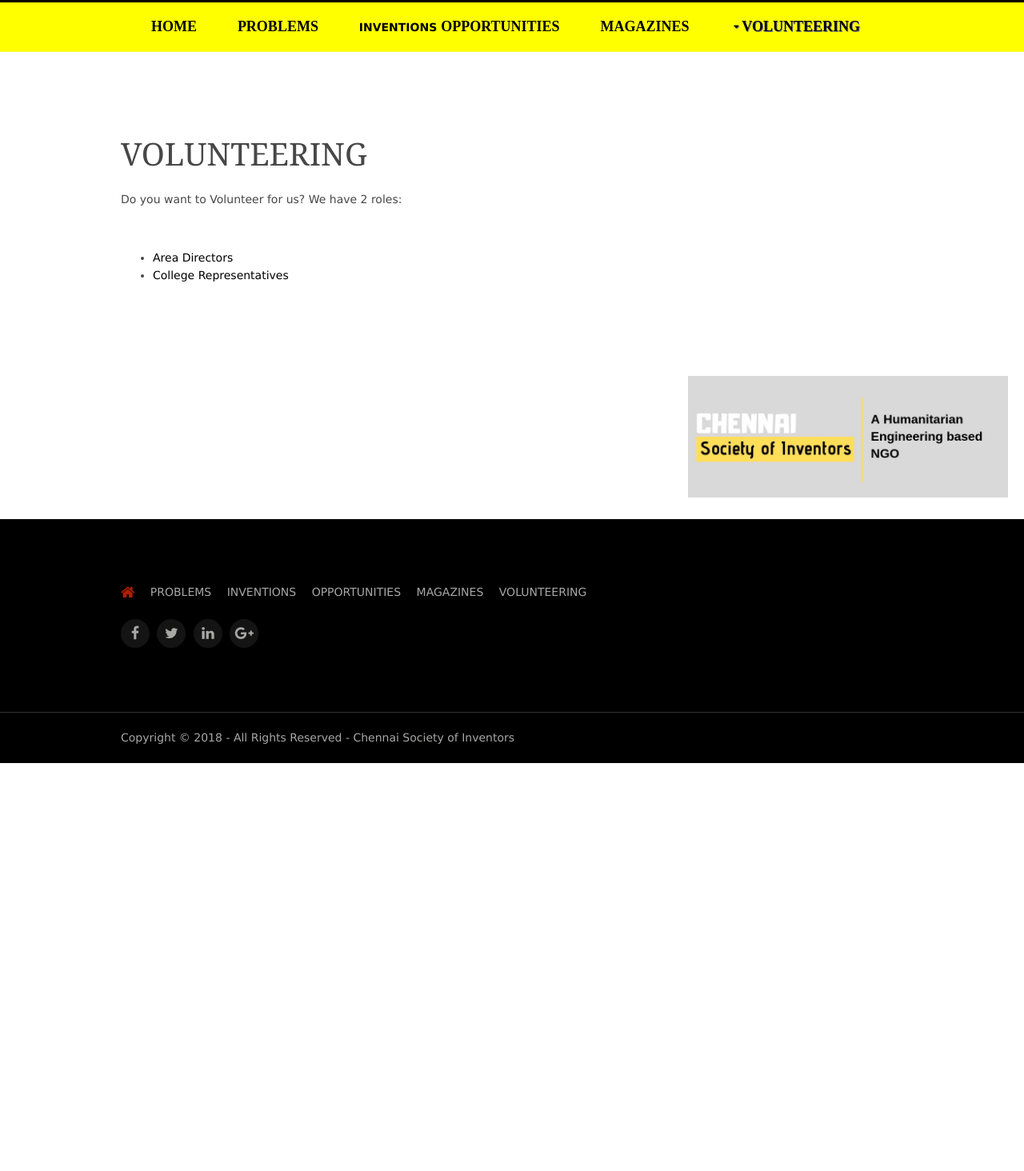
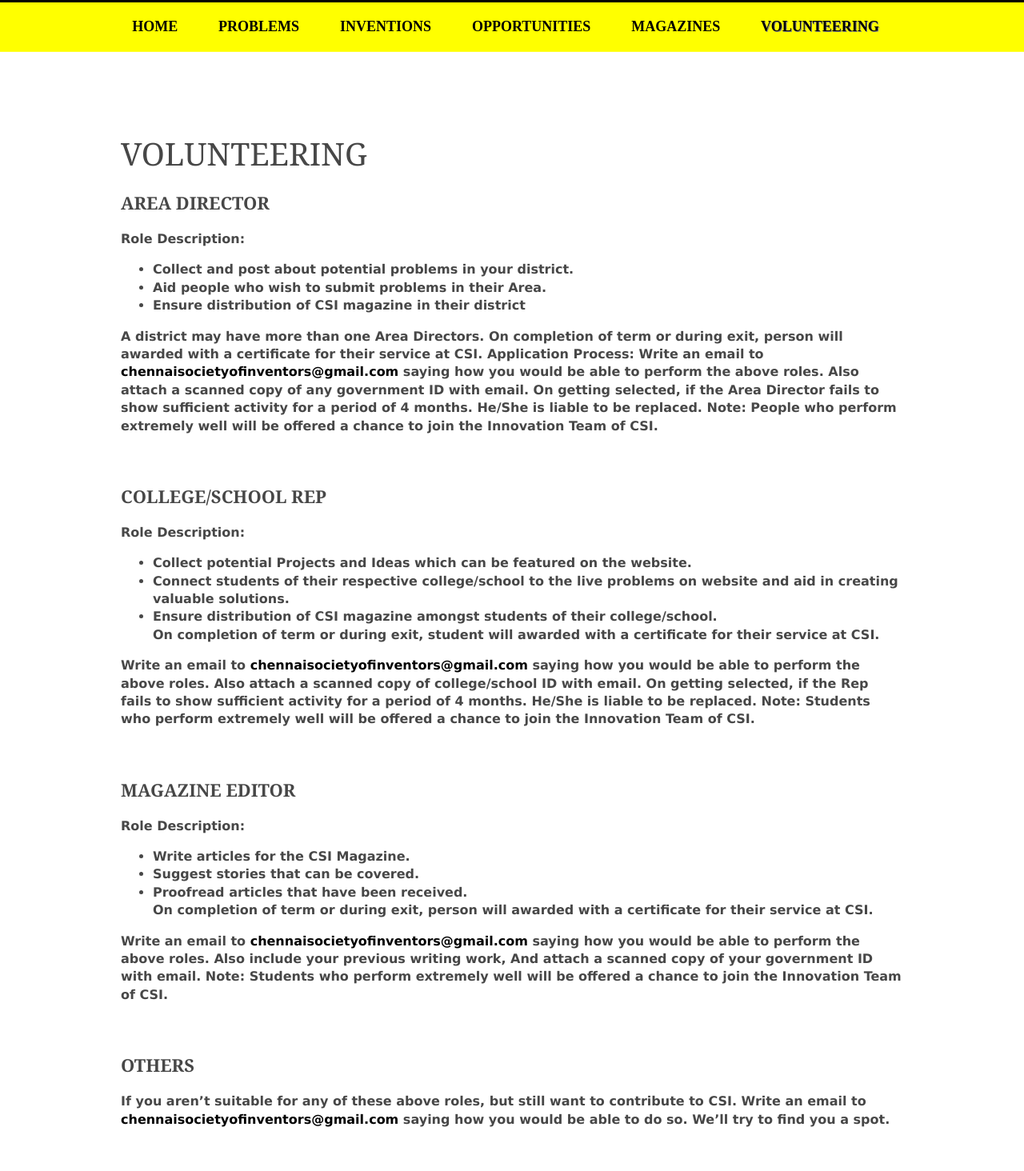
Before and after one commit to Chennai-Society-of-Inventors/chennai-society-of-inventors.github.io, a plain HTML site: page volunteering.html in a window 1280 px wide. Shown: the part 236-1700 px from the top of the page at 80% size. Before the commit the page ends 1190 px from the top, so only its background shows below. Drawn offline with Linux system fonts and the light colour scheme.

Commit message:
Add Volunteering Section

```diff
--- a/volunteering.html
+++ b/volunteering.html
@@ -30,14 +30,14 @@
       <ul style="font-weight: bolder;" class="clear">
         <li><a href="index.html">Home</a></li>
         <li><a href="problems.html">Problems</a></li>
-        <li<a href="inventions.html">Inventions</a></li>
+        <li><a href="inventions.html">Inventions</a></li>
         <li><a href="opportunities.html">Opportunities</a></li>
                 <li><a href="magazines.html">Magazines</a></li>
-<li class="active"><a class="drop" href="#">Volunteering</a>
-          <ul>
+<li class="active"><a href="volunteering.html">Volunteering</a>
+          <!-- <ul>
             <li><a style="font-weight: bolder; background-color: yellow !important; color: black;" href="areadirectors.html">Area Directors</a></li>
             <li><a style="font-weight: bolder; background-color: yellow !important; color: black;" href="collegerepresentatives.html">College Representatives</a></li>
-          </ul>
+          </ul> -->
         </li>
       </ul>
       <!-- ################################################################################################ -->
@@ -53,12 +53,100 @@
     <div class="group">
       <div class="first">
         <h6 class="heading font-x3">Volunteering</h6>
-        <p>Do you want to Volunteer for us? We have 2 roles: </p>
-        <br>
-        <ul>
-          <li><a href="areadirectors.html">Area Directors</a></li>
-          <li><a href="collegerepresentatives.html">College Representatives</a></li>
+        <div style="padding-bottom: -30px;" class="wrapper row3">
+  <main class="clear">
+    <div class="group">
+      <div class="first">
+        <h5 style="font-weight: bolder;">AREA DIRECTOR</h5>
+        <p style="font-size: 16px; font-weight: bolder;">Role Description:</p>
+        <ul style="font-size: 16px; font-weight: bolder;">
+          <li>Collect and post about potential problems in your district.</li>
+          <li>Aid people who wish to submit problems in their Area.</li>
+          <li>Ensure distribution of CSI magazine in their district</li>
         </ul>
+        <p style="font-size: 16px; font-weight: bolder;">A district may have more than one Area Directors.
+On completion of term or during exit, person will awarded with a certificate for their service at CSI.
+Application Process:
+Write an email to <a href="mailto:chennaisocietyofinventors@gmail.com">chennaisocietyofinventors@gmail.com</a> saying how you would be able to perform the above roles.
+Also attach a scanned copy of any government ID with email.
+On getting selected, if the Area Director fails to show sufficient activity for a period of 4 months. He/She is liable to be replaced.
+Note:
+People who perform extremely well will be offered a chance to join the Innovation Team of CSI.
+</p>
+
+        <p></p>
+      </div>
+    </div>
+  </main>
+</div>
+<br>
+<br>
+<div class="wrapper row3">
+  <main class="clear">
+    <div class="group">
+      <div class="first">
+        <h5 style="font-weight: bolder;">COLLEGE/SCHOOL REP</h5>
+        <p style="font-size: 16px; font-weight: bolder;">Role Description:</p>
+        <ul style="font-size: 16px; font-weight: bolder;">
+          <li>Collect potential Projects and Ideas which can be featured on the website.</li>
+          <li>Connect students of their respective college/school to the live problems on website and aid in  creating valuable solutions.</li>
+          <li>Ensure distribution of CSI magazine amongst students of their college/school.</li>
+          On completion of term or during exit, student will awarded with a certificate for their service at CSI.
+        </ul>
+        <p style="font-size: 16px; font-weight: bolder;">Write an email to <a href="mailto:chennaisocietyofinventors@gmail.com">chennaisocietyofinventors@gmail.com</a>  saying how you would be able to perform the above roles.
+Also attach a scanned copy of college/school ID with email.
+On getting selected, if the Rep fails to show sufficient activity for a period of 4 months. He/She is liable to be replaced.
+Note:
+Students who perform extremely well will be offered a chance to join the Innovation Team of CSI.
+</p>
+
+        <p></p>
+      </div>
+    </div>
+  </main>
+</div>
+<br>
+<br>
+<div class="wrapper row3">
+  <main class="clear">
+    <div class="group">
+      <div class="first">
+        <h5 style="font-weight: bolder;">MAGAZINE EDITOR</h5>
+        <p style="font-size: 16px; font-weight: bolder;">Role Description:</p>
+        <ul style="font-size: 16px; font-weight: bolder;">
+          <li>Write articles for the CSI Magazine.</li>
+          <li>Suggest stories that can be covered.</li>
+          <li>Proofread articles that have been received.</li>
+          On completion of term or during exit, person will awarded with a certificate for their service at CSI.
+        </ul>
+        <p style="font-size: 16px; font-weight: bolder;">Write an email to <a href="mailto:chennaisocietyofinventors@gmail.com">chennaisocietyofinventors@gmail.com</a>  saying how you would be able to perform the above roles.
+Also include your previous writing work,
+And attach a scanned copy of your government ID with email.
+Note:
+Students who perform extremely well will be offered a chance to join the Innovation Team of CSI.
+</p>
+
+        <p></p>
+      </div>
+    </div>
+  </main>
+</div>
+<br>
+<br>
+<div class="wrapper row3">
+  <main class="clear">
+    <div class="group">
+      <div class="first">
+        <h5 style="font-weight: bolder;">OTHERS</h5>
+        <p style="font-size: 16px; font-weight: bolder;">If you aren’t suitable for any of these above roles, but still want to contribute to CSI. Write an email to <a href="mailto:chennaisocietyofinventors@gmail.com">chennaisocietyofinventors@gmail.com</a>  saying how you would be able to do so.
+We’ll try to find you a spot.
+</p>
+
+        <p></p>
+      </div>
+    </div>
+  </main>
+</div>
       </div>
     </div>
   </main>
```
Also changed, not shown: ad1.html (+3 -3 lines), areadirectors.html (+0 -1 lines), index.html (+3 -3 lines), inventions.html (+3 -3 lines), magazines.html (+3 -3 lines), opportunities.html (+3 -3 lines), problems.html (+3 -3 lines).
